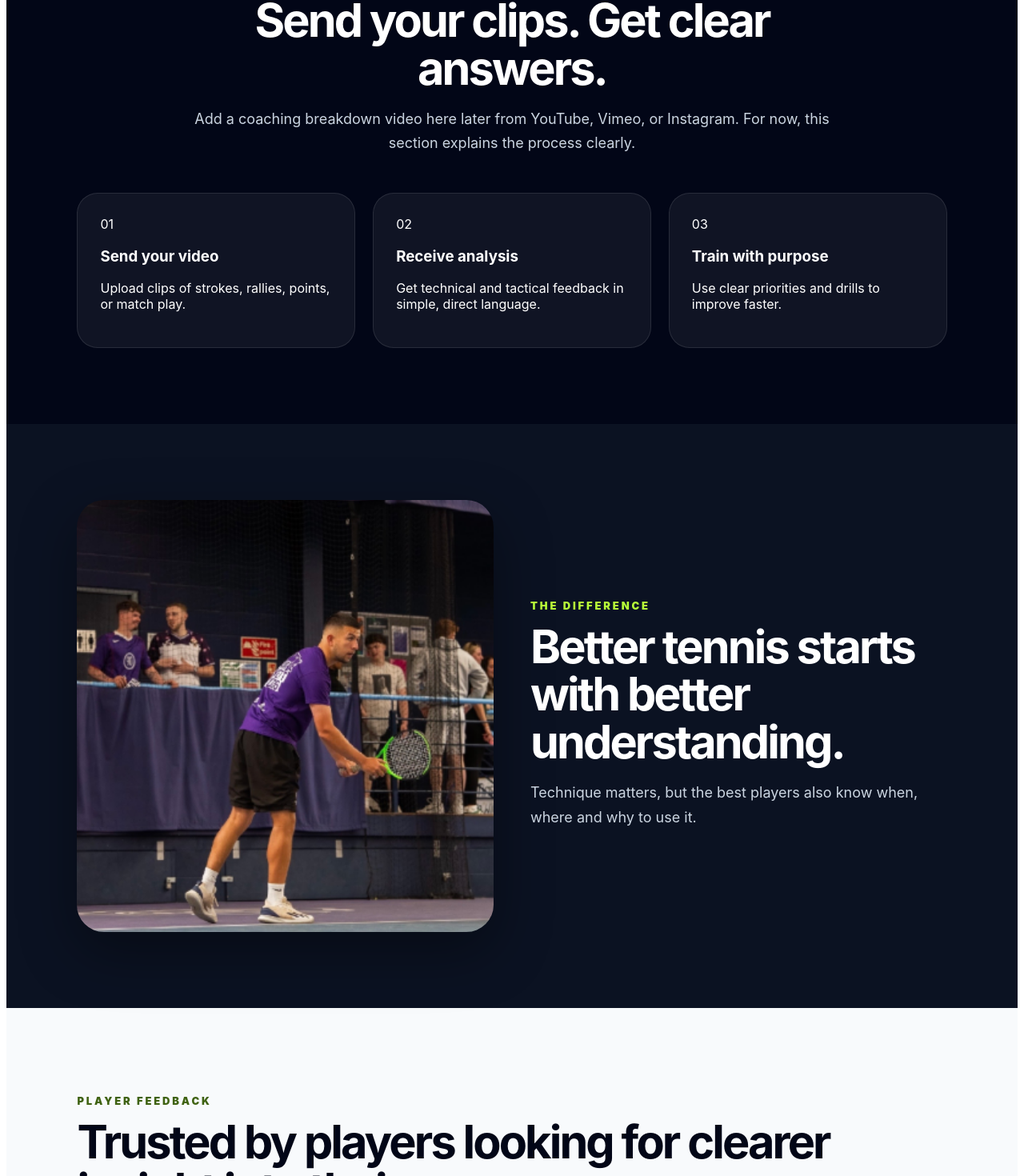
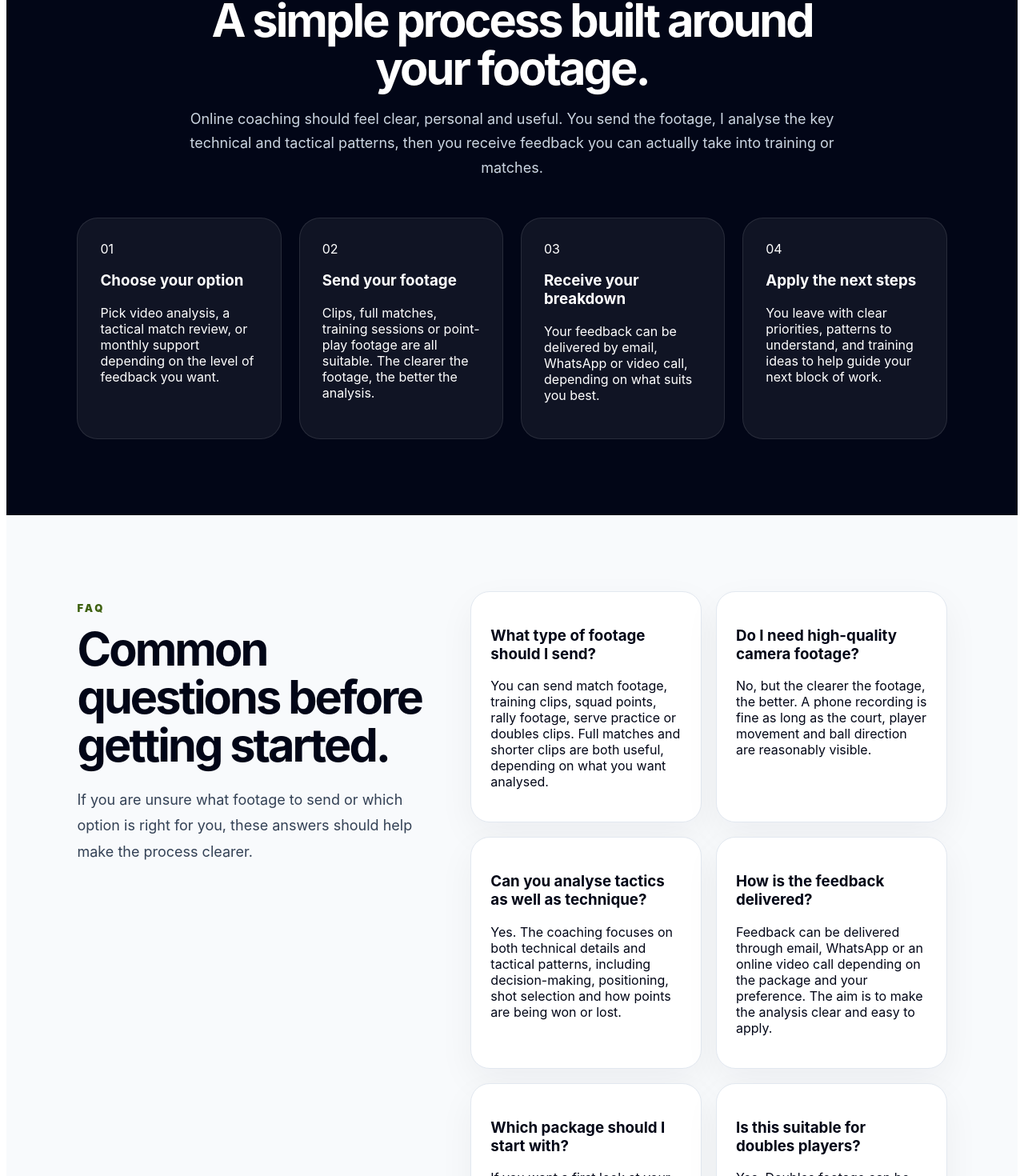
Before and after one commit to Shayryan123/Online-Tennis-Coaching, a React (Vite) app: page / in a window 1280 px wide. Shown: the part 4308-5778 px from the top of the page at 80% size. Built offline with nearby package versions, Linux system fonts and the light colour scheme.

Commit message:
Update App.jsx

```diff
--- a/src/App.jsx
+++ b/src/App.jsx
@@ -135,18 +135,57 @@ function App() {
           <img src={groupImage} alt="Shay Ryan coaching a group of tennis players" style={styles.proofImage} />
         </section>
 
-        <section style={styles.videoSection}>
+        <section style={styles.howItWorksSection}>
           <div style={styles.sectionIntro}>
-            <p style={styles.sectionLabel}>Video coaching</p>
-            <h2 style={styles.sectionTitle}>Send your clips. Get clear answers.</h2>
+            <p style={styles.sectionLabel}>How it works</p>
+            <h2 style={styles.sectionTitle}>A simple process built around your footage.</h2>
             <p style={styles.sectionSubtext}>
-              Add a coaching breakdown video here later from YouTube, Vimeo, or Instagram. For now, this section explains the process clearly.
+              Online coaching should feel clear, personal and useful. You send the footage, I analyse the key technical and tactical patterns, then you receive feedback you can actually take into training or matches.
             </p>
           </div>
-          <div style={styles.processGrid}>
-            <ProcessCard step="01" title="Send your video" text="Upload clips of strokes, rallies, points, or match play." />
-            <ProcessCard step="02" title="Receive analysis" text="Get technical and tactical feedback in simple, direct language." />
-            <ProcessCard step="03" title="Train with purpose" text="Use clear priorities and drills to improve faster." />
+
+          <div style={styles.processGridFour}>
+            <ProcessCard step="01" title="Choose your option" text="Pick video analysis, a tactical match review, or monthly support depending on the level of feedback you want." />
+            <ProcessCard step="02" title="Send your footage" text="Clips, full matches, training sessions or point-play footage are all suitable. The clearer the footage, the better the analysis." />
+            <ProcessCard step="03" title="Receive your breakdown" text="Your feedback can be delivered by email, WhatsApp or video call, depending on what suits you best." />
+            <ProcessCard step="04" title="Apply the next steps" text="You leave with clear priorities, patterns to understand, and training ideas to help guide your next block of work." />
+          </div>
+        </section>
+
+        <section style={styles.faqSection}>
+          <div style={styles.faqIntro}>
+            <p style={styles.sectionLabelDark}>FAQ</p>
+            <h2 style={styles.darkTitle}>Common questions before getting started.</h2>
+            <p style={styles.darkText}>
+              If you are unsure what footage to send or which option is right for you, these answers should help make the process clearer.
+            </p>
+          </div>
+
+          <div style={styles.faqGrid}>
+            <FAQItem
+              question="What type of footage should I send?"
+              answer="You can send match footage, training clips, squad points, rally footage, serve practice or doubles clips. Full matches and shorter clips are both useful, depending on what you want analysed."
+            />
+            <FAQItem
+              question="Do I need high-quality camera footage?"
+              answer="No, but the clearer the footage, the better. A phone recording is fine as long as the court, player movement and ball direction are reasonably visible."
+            />
+            <FAQItem
+              question="Can you analyse tactics as well as technique?"
+              answer="Yes. The coaching focuses on both technical details and tactical patterns, including decision-making, positioning, shot selection and how points are being won or lost."
+            />
+            <FAQItem
+              question="How is the feedback delivered?"
+              answer="Feedback can be delivered through email, WhatsApp or an online video call depending on the package and your preference. The aim is to make the analysis clear and easy to apply."
+            />
+            <FAQItem
+              question="Which package should I start with?"
+              answer="If you want a first look at your game, start with Video Analysis. If you want match-specific tactical feedback, choose Tactical Match Review. If you want ongoing development, the Monthly Performance Plan is the best fit."
+            />
+            <FAQItem
+              question="Is this suitable for doubles players?"
+              answer="Yes. Doubles footage can be especially useful because positioning, movement, volleying choices, serve-plus-one patterns and partnership decisions can all be reviewed."
+            />
           </div>
         </section>
 
@@ -241,6 +280,15 @@ function ProcessCard({ step, title, text }) {
       <span>{step}</span>
       <h3>{title}</h3>
       <p>{text}</p>
+    </div>
+  );
+}
+
+function FAQItem({ question, answer }) {
+  return (
+    <div style={styles.faqItem}>
+      <h3>{question}</h3>
+      <p>{answer}</p>
     </div>
   );
 }
@@ -566,9 +614,18 @@ const styles = {
     padding: "95px 7%",
     background: "#020617",
   },
+  howItWorksSection: {
+    padding: "95px 7%",
+    background: "#020617",
+  },
   processGrid: {
     display: "grid",
     gridTemplateColumns: "repeat(3, 1fr)",
+    gap: 22,
+  },
+  processGridFour: {
+    display: "grid",
+    gridTemplateColumns: "repeat(4, 1fr)",
     gap: 22,
   },
   processCard: {
@@ -576,6 +633,29 @@ const styles = {
     background: "rgba(255,255,255,0.06)",
     border: "1px solid rgba(255,255,255,0.1)",
     borderRadius: 26,
+  },
+  faqSection: {
+    display: "grid",
+    gridTemplateColumns: "0.85fr 1.15fr",
+    gap: 52,
+    padding: "95px 7%",
+    background: "#f8fafc",
+    color: "#020617",
+  },
+  faqIntro: {
+    maxWidth: 560,
+  },
+  faqGrid: {
+    display: "grid",
+    gridTemplateColumns: "1fr 1fr",
+    gap: 18,
+  },
+  faqItem: {
+    background: "#ffffff",
+    border: "1px solid #e2e8f0",
+    borderRadius: 24,
+    padding: 24,
+    boxShadow: "0 16px 45px rgba(15,23,42,0.05)",
   },
   imageBreakSection: {
     display: "grid",
```
